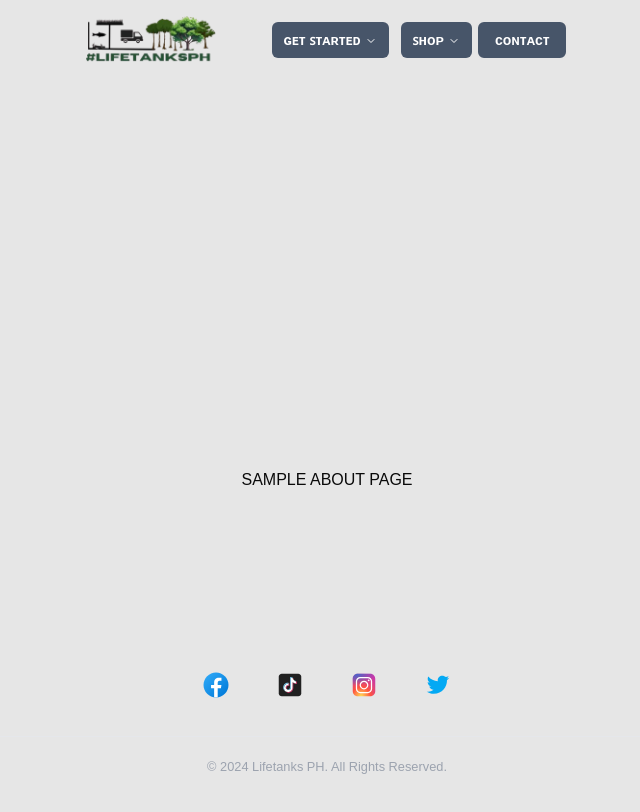
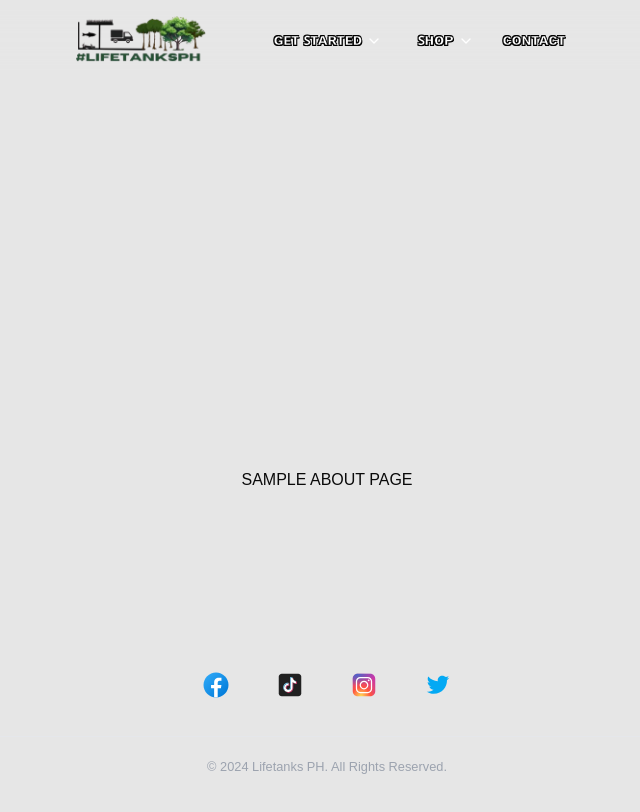
Before and after one commit to clavelian/lifetank, a Next.js app in the folder lt/: page /about in a window 1280 px wide. Shown: the top 812 px of the page, without its empty margins (313-953 px from the left). Built offline with nearby package versions, Linux system fonts and the light colour scheme.

Commit message:
Done changing design

```diff
--- a/lt/app/components/navbar/navbar.tsx
+++ b/lt/app/components/navbar/navbar.tsx
@@ -62,13 +62,21 @@ const ResponsiveNavbar = () => {
         <SheetContent>
           <SheetHeader>
             <SheetTitle></SheetTitle>
-            <SheetDescription className="">
+            <SheetDescription className="flex items-center justify-center mobileNav">
               <>
-                <div className="font-semibold text-3xl py-[13rem] flex-col">
-                  <div className="font-normal font-sans py-8">Get Started</div>
-                  <div className="font-normal font-sans py-8">Shop</div>
-                  <div className="font-normal font-sans py-8">Contact</div>
-                </div>
+                <span className="font-semibold text-3xl py-[13rem]">
+                  <Link href="/">
+                    <strong className="font-semibold py-8 flex justify-center">
+                      ɢᴇᴛ ꜱᴛᴀʀᴛᴇᴅ
+                    </strong>
+                  </Link>
+                  <strong className="font-semibold py-8 flex justify-center">
+                    ꜱʜᴏᴘ
+                  </strong>
+                  <strong className="font-semibold py-8 flex justify-center">
+                    ᴄᴏɴᴛᴀᴄᴛ
+                  </strong>
+                </span>
               </>
             </SheetDescription>
           </SheetHeader>
--- a/lt/app/components/navbar/navmenu.tsx
+++ b/lt/app/components/navbar/navmenu.tsx
@@ -42,7 +42,9 @@ export function NavMenu() {
         <NavigationMenuList>
           {/* get started */}
           <NavigationMenuItem>
-            <NavigationMenuTrigger>ɢᴇᴛ ꜱᴛᴀʀᴛᴇᴅ</NavigationMenuTrigger>
+            <NavigationMenuTrigger className="navMenu">
+              ɢᴇᴛ ꜱᴛᴀʀᴛᴇᴅ
+            </NavigationMenuTrigger>
             <NavigationMenuContent>
               <ul className="grid gap-3 p-4 tablet:w-[400px] smscreen:w-[500px] smscreen:grid-cols-[.75fr_1fr]">
                 <ListItem href="/gallery" title="Gallery">
@@ -62,7 +64,9 @@ export function NavMenu() {
 
           {/* shop */}
           <NavigationMenuItem>
-            <NavigationMenuTrigger>ꜱʜᴏᴘ</NavigationMenuTrigger>
+            <NavigationMenuTrigger className="navMenu">
+              ꜱʜᴏᴘ
+            </NavigationMenuTrigger>
             <NavigationMenuContent>
               <ul className="grid w-[400px] gap-3 p-4 tablet:w-[400px] tablet:grid-cols-1 smscreen:w-[600px] ">
                 {components.map((component) => (
@@ -83,11 +87,11 @@ export function NavMenu() {
       </NavigationMenu>
 
       <Link href="/contact">
-        <button className="relative inline-flex items-center justify-center px-4 py-1.5 overflow-hidden font-medium transition duration-300 ease-out border-2 rounded-lg group bg-slate-600">
-          <span className="absolute inset-0 flex items-center justify-center w-full h-full text-white duration-300 -translate-x-full bg-slate-600 group-hover:translate-x-0 ease">
+        <button className="relative inline-flex items-center justify-center px-4 py-1.5 overflow-hidden font-medium transition duration-300 ease-out rounded-xl group mobile:hidden navMenu">
+          <span className="absolute inset-0 flex items-center justify-center w-full h-full text-white duration-300 -translate-x-full group-hover:translate-x-0 ease">
             ❤️
           </span>
-          <span className="absolute flex items-center justify-center w-full h-full transition-all duration-300 transform group-hover:translate-x-full ease font-bold text-sm text-white">
+          <span className="absolute flex items-center justify-center w-full h-full transition-all duration-300 transform group-hover:translate-x-full ease font-bold text-md text-white">
             ᴄᴏɴᴛᴀᴄᴛ
           </span>
           <span className="relative invisible">ᴄᴏɴᴛᴀᴄᴛ</span>
--- a/lt/app/globals.css
+++ b/lt/app/globals.css
@@ -22,15 +22,21 @@ video {
   height: 100vh;
 }
 nav {
-  /* background: linear-gradient(to bottom, hsl(0deg 0% 0%) 0%, transparent 0%);*/
-  /* backdrop-filter: blur(20px); */
+  /* background: linear-gradient(to bottom, hsl(0deg 0% 0%) 0%, transparent 0%); */
+  backdrop-filter: blur(20px);
 }
-/* ul li {
+.navMenu {
   -webkit-text-stroke: 0.3px black;
   color: white;
   text-shadow: 1px 1px 0 #000, -1px -1px 0 #000, 0.5px -1px 0 #000,
     -1px 0.5px 0 #000, 0.5px 0.5px 0 #000;
-}  */
+}
+.mobileNav {
+  -webkit-text-stroke: 0.01px rgb(141, 141, 141);
+  color: white;
+  text-shadow: 1px 1px 0 #000, -1px -1px 0 #000, 1px -1px 0 #000,
+    -1.5px 1px 0 #000, 0.5px 0.5px 0 #000;
+}
 /* color: white;
   -webkit-text-stroke: 0.1px #f8f8f8;
   text-shadow: 0px 1px 4px #23430c; */
--- a/lt/components/ui/navigation-menu.tsx
+++ b/lt/components/ui/navigation-menu.tsx
@@ -42,10 +42,10 @@ const NavigationMenuItem = NavigationMenuPrimitive.Item;
 
 // Button itself
 const navigationMenuTriggerStyle = cva(
-  "group inline-flex h-9 w-max items-center justify-center rounded-md px-3 py-2 text-sm  bg-slate-600 text-white font-semibold transition-colors hover:bg-accent hover:text-accent-foreground focus:bg-accent focus:text-accent-foreground focus:outline-none disabled:pointer-events-none disabled:opacity-50 data-[active]:bg-accent/50 data-[state=open]:bg-accent/50"
+  "group inline-flex h-9 w-max items-center justify-center rounded-md px-3 py-2 text-md text-black font-semibold transition-colors focus:outline-none disabled:pointer-events-none disabled:opacity-50 data-[active]:bg-accent/0 data-[state=open]:bg-accent/0 "
 );
 
-// "group inline-flex h-9 w-max items-center justify-center rounded-md bg-transparent px-3 py-2 text-sm text-white font-semibold transition-colors hover:bg-accent hover:text-accent-foreground focus:bg-accent focus:text-accent-foreground focus:outline-none disabled:pointer-events-none disabled:opacity-50 data-[active]:bg-accent/50 data-[state=open]:bg-accent/50"
+//   "group inline-flex h-9 w-max items-center justify-center rounded-md px-3 py-2 text-sm  bg-slate-600 text-white font-semibold transition-colors hover:bg-accent hover:text-accent-foreground focus:bg-accent focus:text-accent-foreground focus:outline-none disabled:pointer-events-none disabled:opacity-50 data-[active]:bg-accent/50 data-[state=open]:bg-accent/50"
 
 const NavigationMenuTrigger = React.forwardRef<
   React.ElementRef<typeof NavigationMenuPrimitive.Trigger>,
@@ -58,7 +58,7 @@ const NavigationMenuTrigger = React.forwardRef<
   >
     {children}{" "}
     <ChevronDown
-      className="relative top-[1px] ml-1 h-3 w-3 transition duration-300 group-data-[state=open]:rotate-180"
+      className="relative top-[1px] ml-1 h-4 w-4 transition duration-300 group-data-[state=open]:rotate-180"
       aria-hidden="true"
     />
   </NavigationMenuPrimitive.Trigger>
@@ -89,7 +89,7 @@ const NavigationMenuViewport = React.forwardRef<
   <div className={cn("absolute left-0 top-full flex justify-center")}>
     <NavigationMenuPrimitive.Viewport
       className={cn(
-        "origin-top-center relative mt-1.5 h-[var(--radix-navigation-menu-viewport-height)] w-full overflow-hidden rounded-md border bg-popover text-popover-foreground shadow data-[state=open]:animate-in data-[state=closed]:animate-out data-[state=closed]:zoom-out-95 data-[state=open]:zoom-in-90 md:w-[var(--radix-navigation-menu-viewport-width)]",
+        "origin-top-center relative mt-2 h-[var(--radix-navigation-menu-viewport-height)] w-full overflow-hidden rounded-md border bg-popover text-popover-foreground shadow data-[state=open]:animate-in data-[state=closed]:animate-out data-[state=closed]:zoom-out-95 data-[state=open]:zoom-in-90 md:w-[var(--radix-navigation-menu-viewport-width)]",
         className
       )}
       ref={ref}
```
